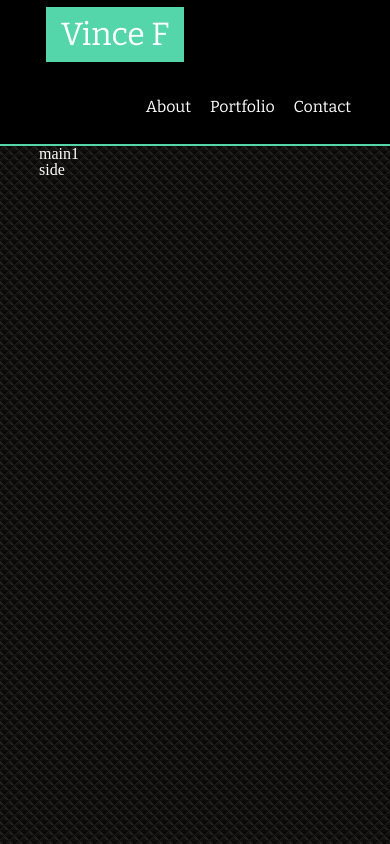
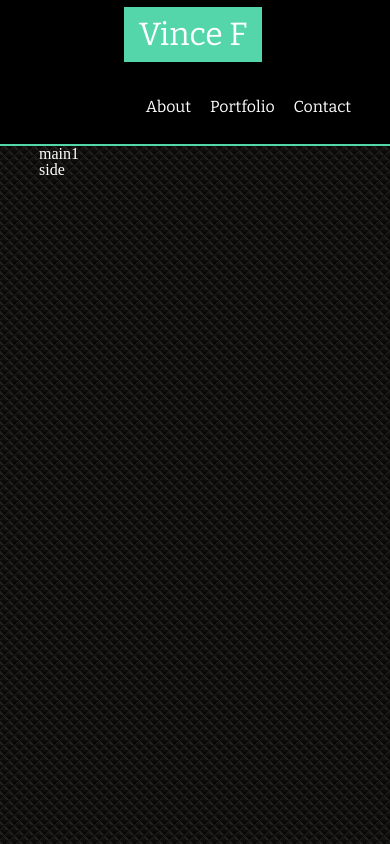
Before and after one commit to vincefio/week1HW1Portfolio, a plain HTML site: page index.html in a window 390 px wide. Drawn offline with nearby package versions, Linux system fonts and the light colour scheme.

Commit message:
responsive(ish) header

```diff
--- a/assets/css/style.css
+++ b/assets/css/style.css
@@ -67,3 +67,21 @@ nav a:active{
 p, h2{
   color: white;
 }
+
+/*MEDIA QUERIES*/
+@media screen and (max-width: 500px){
+  #logo{
+    position: relative;
+    left: 25%;
+    right: 25%;
+    /*margin-left: 20%;
+    margin-right: 20%;*/
+
+  }
+
+  #navbar{
+    clear: both;
+
+  }
+
+}
```
